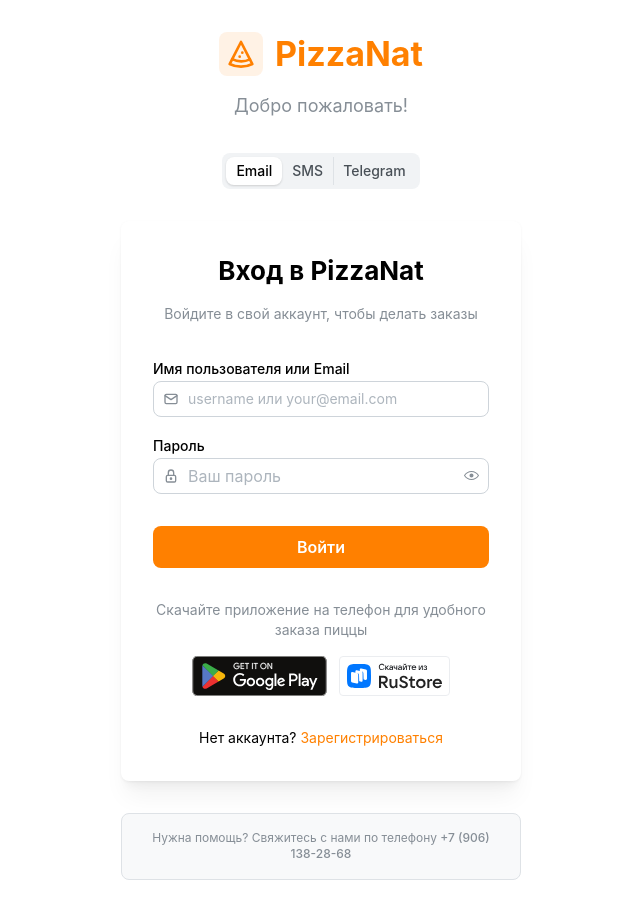
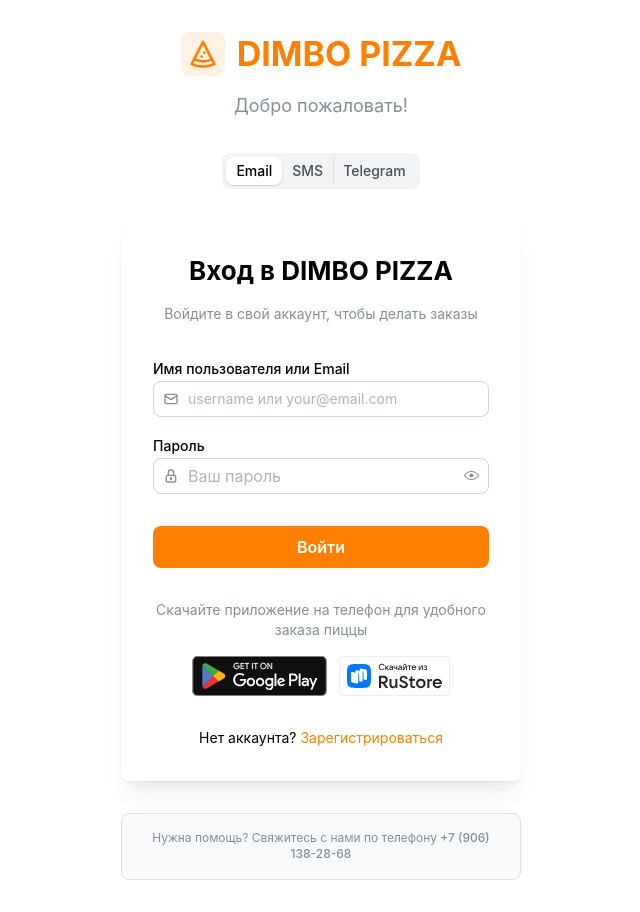
Before and after one commit to DEBAGanov/PizzaNatWeb, a React (Vite) app: page /auth in a window 1280 px wide. Both pictures are taken after a click on the label "Email". Shown: the whole page, without its empty margins (319-959 px from the left). Built offline with nearby package versions, Linux system fonts and the light colour scheme; no server answers.

Commit message:
рабочая версия сайта 1.0.0 приводим к стилю мобильного приложения 13

```diff
--- a/src/components/auth/LoginForm.tsx
+++ b/src/components/auth/LoginForm.tsx
@@ -68,7 +68,7 @@
   return (
     <Paper p="xl" shadow="md" radius="md" style={{ maxWidth: 400, width: '100%' }}>
       <Title order={2} ta="center" mb="md">
-        Вход в PizzaNat
+        Вход в DIMBO PIZZA
       </Title>
 
       <Text c="dimmed" size="sm" ta="center" mb="xl">
--- a/src/pages/AuthPage.tsx
+++ b/src/pages/AuthPage.tsx
@@ -127,7 +127,7 @@
                   <IconPizza size={32} />
                 </ThemeIcon>
                 <Title order={1} c="orange">
-                  PizzaNat
+                  DIMBO PIZZA
                 </Title>
               </Group>
               <Text size="lg" c="dimmed" ta="center">
--- a/src/pages/AuthTestPage.tsx
+++ b/src/pages/AuthTestPage.tsx
@@ -84,7 +84,7 @@
         <Paper p="md" shadow="sm" radius="md">
           <Alert icon={<IconInfoCircle size={16} />} color="blue">
             <Text size="sm">
-              <strong>Тестирование авторизации PizzaNat</strong><br />
+              <strong>Тестирование авторизации DIMBO PIZZA</strong><br />
               API: <Code>{window.location.origin}/api/v1</Code><br />
               CORS настроен для: pizzanat.ru, www.pizzanat.ru, localhost:5173, localhost:3000
             </Text>
```
